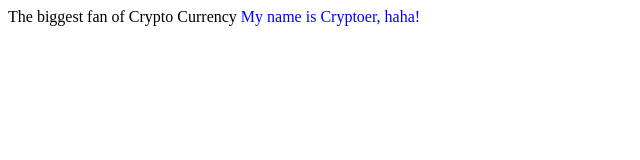
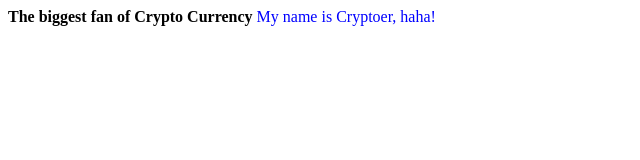
Before and after one commit to cryptoer/cryptoer.github.io, a plain HTML site: page index.html in a window 1280 px wide. Shown: the whole page, without its empty margins (0-640 px from the left). Drawn offline with Linux system fonts and the light colour scheme.

Commit message:
modify html page

```diff
--- a/index.html
+++ b/index.html
@@ -1,6 +1,6 @@
 <html>
 <head>
-	The biggest fan of Crypto Currency
+	<b>The biggest fan of Crypto Currency</b>
 </head>
 <body>
 	<font color="blue">My name is Cryptoer, haha!</font>
```
